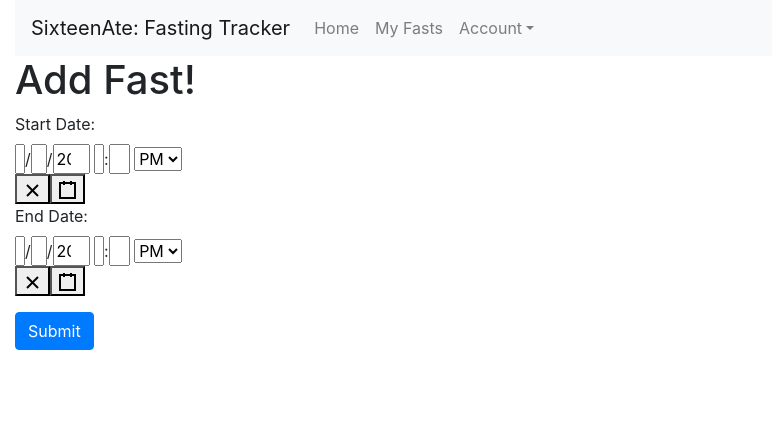
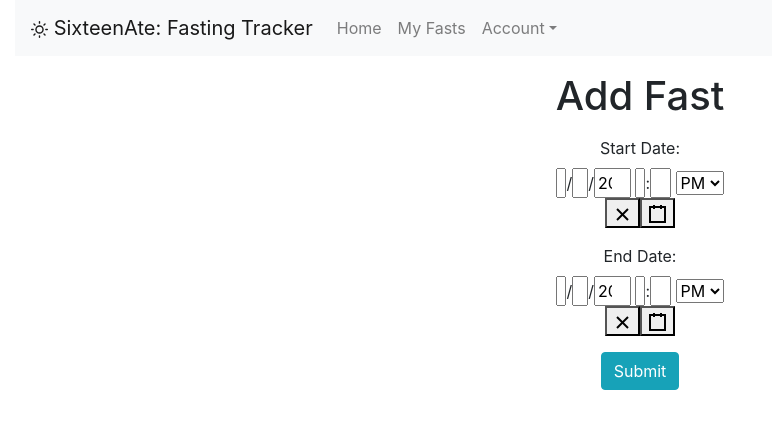
Before and after one commit to sahuashi/if-tracker, a React (Create React App) app in the folder client/: page /fasts/add in a window 1280 px wide. Shown: the top 428 px of the page, without its empty margins (0-772 px from the left). Built offline with nearby package versions, Linux system fonts and the light colour scheme.

Commit message:
Update navbar

```diff
--- a/client/package.json
+++ b/client/package.json
@@ -15,6 +15,7 @@
     "react-bootstrap": "^1.4.3",
     "react-datetime-picker": "^3.0.4",
     "react-dom": "^17.0.1",
+    "react-feather": "^2.0.9",
     "react-hook-form": "^6.14.1",
     "react-moment": "^1.1.1",
     "react-router-dom": "^5.2.0",
--- a/client/src/App.js
+++ b/client/src/App.js
@@ -1,13 +1,14 @@
 import React, { useState, useEffect } from "react";
 import { BrowserRouter as Router, Route, Link } from "react-router-dom";
 import { Navbar, Nav, NavDropdown, Container } from "react-bootstrap";
-import "bootstrap/dist/css/bootstrap.min.css";
+import { Sun } from 'react-feather';
 import RegisterUser from "./components/registeruser";
 import LoginUser from "./components/loginuser";
 import MyFasts from "./components/myfasts";
 import AddFast from "./components/addfast";
 import EditFast from "./components/editfast";
 import LogoutUser from "./components/logoutuser";
+import "bootstrap/dist/css/bootstrap.min.css";
 
 function App() {
 
@@ -23,7 +24,7 @@ function App() {
     <Router>
       <Container fluid>
       <Navbar bg="light" expand="lg">
-        <Navbar.Brand>SixteenAte: Fasting Tracker</Navbar.Brand>
+        <Navbar.Brand><Sun width="17" height="17"/> SixteenAte: Fasting Tracker</Navbar.Brand>
         <Navbar.Toggle aria-controls="basic-navbar-nav" />
         <Navbar.Collapse id="basic-navbar-nav">
           <Nav className="mr-auto">
--- a/client/src/components/addfast.js
+++ b/client/src/components/addfast.js
@@ -42,20 +42,18 @@ export default class AddFast extends React.Component {
     }
     render() {
         return (
-            <div>
-            <h1>Add Fast!</h1>
+            <div className="text-center">
+                <h1 className="mt-3 mb-3">Add Fast</h1>
                 <Form onSubmit={this.handleSubmit}>
                     <Form.Group>
-                    <div>
-                    <Form.Label>Start Date: </Form.Label>
+                        <Form.Label className="mx-2">Start Date: </Form.Label>
                         <DateTimePicker value={this.state.startdate} onChange={this.handleStartDateChange}/>
-                    </div>
-                    <div>
-                    <Form.Label>End Date: </Form.Label>
+                    </Form.Group>
+                    <Form.Group>
+                        <Form.Label className="mx-2">End Date: </Form.Label>
                         <DateTimePicker value={this.state.enddate} onChange={this.handleEndDateChange}/>
-                    </div>
                     </Form.Group>
-                <Button variant="primary" type="submit">Submit</Button>
+                    <Button variant="info" type="submit">Submit</Button>
                 </Form>
             </div>
         );
--- a/client/src/components/editfast.js
+++ b/client/src/components/editfast.js
@@ -49,20 +49,18 @@ export default class EditFast extends React.Component {
 
     render() {
         return (
-            <div>
-            <h1>Edit Fast!</h1>
+            <div className="text-center">
+                <h1 className="mt-3 mb-3">Edit Fast</h1>
                 <Form onSubmit={this.handleSubmit}>
                     <Form.Group>
-                    <div>
-                    <Form.Label>Start Date: </Form.Label>
+                        <Form.Label className="mx-2">Fast Start: </Form.Label>
                         <DateTimePicker value={this.state.startdate} onChange={this.handleStartDateChange}/>
-                    </div>
-                    <div>
-                    <Form.Label>End Date: </Form.Label>
+                    </Form.Group>
+                    <Form.Group>
+                        <Form.Label className="mx-2">Fast End: </Form.Label>
                         <DateTimePicker value={this.state.enddate} onChange={this.handleEndDateChange}/>
-                    </div>
                     </Form.Group>
-                <Button variant="primary" type="submit">Submit</Button>
+                    <Button variant="info" type="submit">Submit</Button>
                 </Form>
             </div>
         );
```
Also changed, not shown: 1 other file (tests, documents, lock files or other folders). Lines whose indentation alone changed are shown as unchanged.
